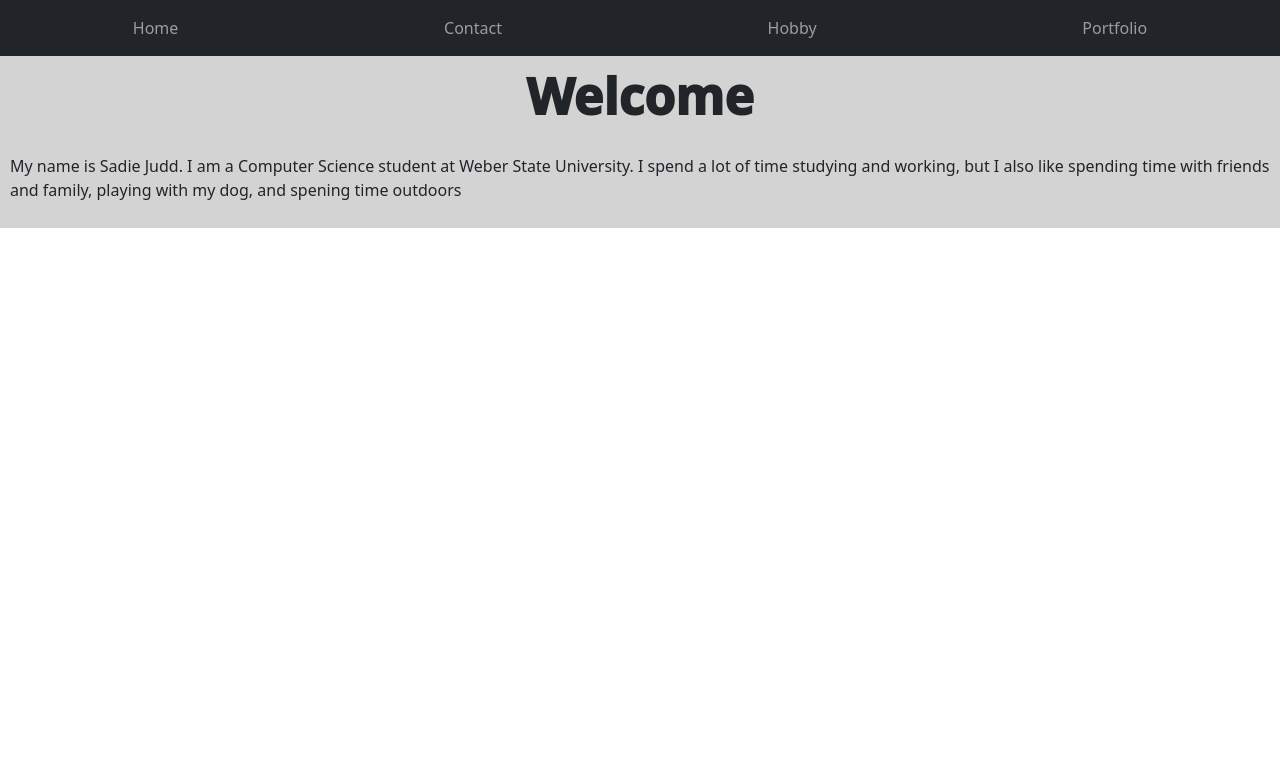
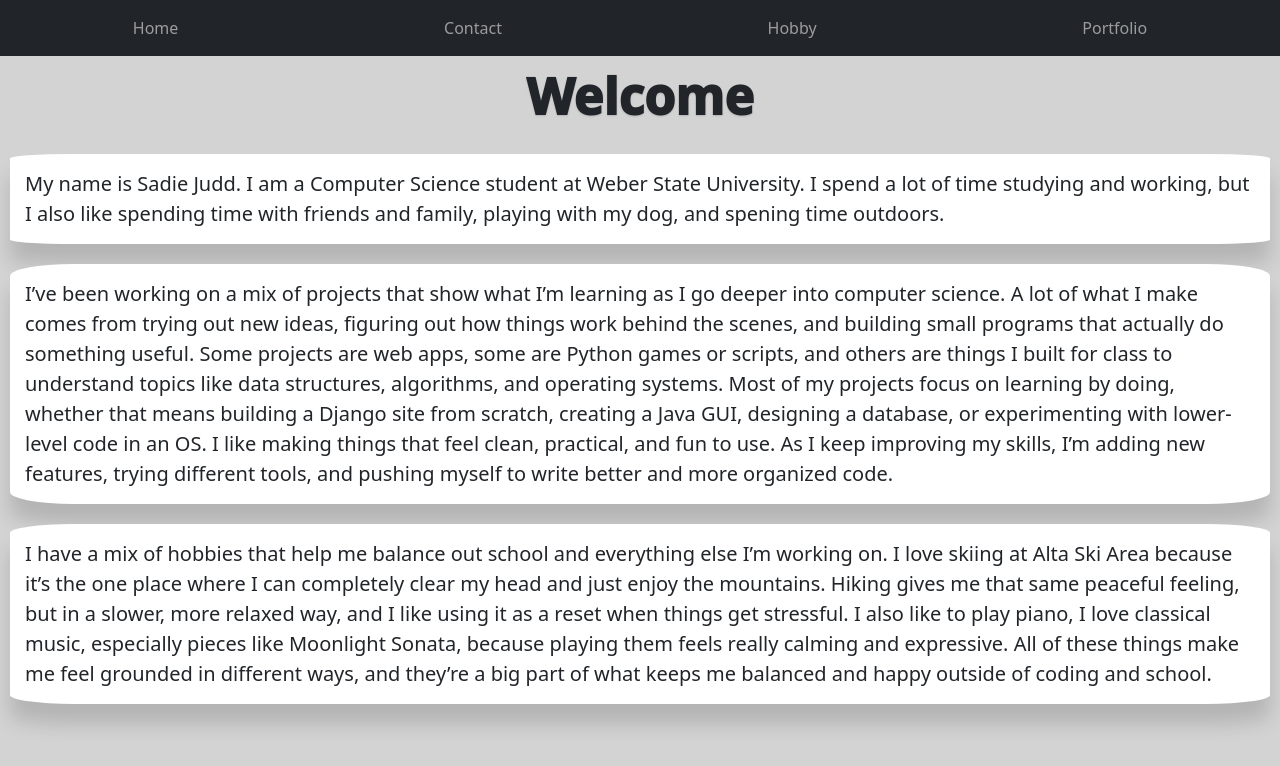
Before and after one commit to sadiejudd/Blog, a Django app: page /home/ in a window 1280 px wide. Shown: the top 766 px of the page. Run offline with Django 5.2, Linux system fonts and the light colour scheme.

Commit message:
added stying and templates to the site

```diff
--- a/PersonalBlog/PortfolioDatabase/models.py
+++ b/PersonalBlog/PortfolioDatabase/models.py
@@ -14,6 +14,7 @@ class Hobby(models.Model):
 class Portfolio(models.Model):
     port_name = models.CharField()
     port_desc = models.TextField()
+    port_image = models.CharField(max_length = 500, default = "https://img.freepik.com/free-vector/speech-bubble-with-interrogation-sign-cloud-isolated-icon_18591-83281.jpg?semt=ais_user_personalization&w=740&q=80")
 
     def __str__(self):
         return self.port_name
--- a/PersonalBlog/PortfolioDatabase/static/PortfolioDatabase/style.css
+++ b/PersonalBlog/PortfolioDatabase/static/PortfolioDatabase/style.css
@@ -1,6 +1,10 @@
 .body-content{
     padding: 10px;
-    background-color: lightgray;
+
+}
+
+html, body{
+    background-color: lightgray !important;
 }
 
 h2{
@@ -8,8 +12,26 @@ h2{
     font-weight: 1000;
     font-size: 50px;
     padding-bottom: 20px;
+    text-shadow: 0 1px 2px rgba(0, 0, 0, 0.15);
 }
+
 
 h3{
     text-align: center;
 }
+
+p{
+    font-size: 20px;
+    padding: 15px;
+}
+.p-home{
+     background-color: white;
+     padding: 15px;
+     box-shadow: 0 20px 20px rgba(0,0,0,0.15);
+     border-radius: 5%;
+     margin-bottom: 20px;
+}
+
+img{
+   box-shadow: 0 20px 20px rgba(0,0,0,0.15);
+}
--- a/PersonalBlog/PortfolioDatabase/templates/PortfolioDatabase/base.html
+++ b/PersonalBlog/PortfolioDatabase/templates/PortfolioDatabase/base.html
@@ -15,12 +15,12 @@
         <li class = "nav-item">
         <a class = "nav-link" href = "{% url 'portfoliodatabase:home' %}">Home</a>
         </li>
-        <a class = "nav-link" href = "#">Contact</a>
+        <a class = "nav-link" href = "{% url 'portfoliodatabase:contact' %}">Contact</a>
         <li class = "nav-item">
-        <a class = "nav-link" href = "#">Hobby</a>
+        <a class = "nav-link" href = "{% url 'portfoliodatabase:hobbies' %}">Hobby</a>
         </li>
         <li class = "nav-item">
-        <a class = "nav-link" href = "#">Portfolio</a>
+        <a class = "nav-link" href = "{% url 'portfoliodatabase:portfolio' %}">Portfolio</a>
         </li>
         </ul>
 
--- a/PersonalBlog/PortfolioDatabase/templates/PortfolioDatabase/hobby_details.html
+++ b/PersonalBlog/PortfolioDatabase/templates/PortfolioDatabase/hobby_details.html
@@ -2,7 +2,7 @@
 
 {% block body %}
 <div class = "d-flex align-items-start gap-3 my-4">
-<img src = "{{hobby.hobby_image}}" class = "img-thumbnail" style = "width: 200px;">
+<img src = "{{hobby.hobby_image}}" class = "img-thumbnail" style = "width: 500px;">
 <div>
 <h2>{{hobby.hobby_name}}</h2>
 <p>{{hobby.hobby_desc}}</p>
--- a/PersonalBlog/PortfolioDatabase/templates/PortfolioDatabase/index.html
+++ b/PersonalBlog/PortfolioDatabase/templates/PortfolioDatabase/index.html
@@ -2,9 +2,13 @@
 
 {% block body %}
 <h2>Welcome</h2>
-<p>
+<p class ="p-home">
     My name is Sadie Judd. I am a Computer Science student at Weber State University.
     I spend a lot of time studying and working, but I also like spending time with friends and family,
-    playing with my dog, and spening time outdoors
+    playing with my dog, and spening time outdoors.
 </p>
+<p class = "p-home">I’ve been working on a mix of projects that show what I’m learning as I go deeper into computer science. A lot of what I make comes from trying out new ideas, figuring out how things work behind the scenes, and building small programs that actually do something useful. Some projects are web apps, some are Python games or scripts, and others are things I built for class to understand topics like data structures, algorithms, and operating systems.
+
+Most of my projects focus on learning by doing, whether that means building a Django site from scratch, creating a Java GUI, designing a database, or experimenting with lower-level code in an OS. I like making things that feel clean, practical, and fun to use. As I keep improving my skills, I’m adding new features, trying different tools, and pushing myself to write better and more organized code.</p>
+<p class = "p-home">I have a mix of hobbies that help me balance out school and everything else I’m working on. I love skiing at Alta Ski Area because it’s the one place where I can completely clear my head and just enjoy the mountains. Hiking gives me that same peaceful feeling, but in a slower, more relaxed way, and I like using it as a reset when things get stressful. I also like to play piano, I love classical music, especially pieces like Moonlight Sonata, because playing them feels really calming and expressive. All of these things make me feel grounded in different ways, and they’re a big part of what keeps me balanced and happy outside of coding and school.</p>
 {% endblock %}
--- a/PersonalBlog/PortfolioDatabase/urls.py
+++ b/PersonalBlog/PortfolioDatabase/urls.py
@@ -6,9 +6,10 @@ app_name = "portfoliodatabase"
 
 urlpatterns = [
     path('home/',views.home, name = "home"),
-    path('hobbies/', views.hobbies),
-    path('portfolio/', views.portfolio),
-    path('contact/', views.contact),
+    path('hobbies/', views.hobbies, name = "hobbies"),
+    path('portfolio/', views.portfolio, name = "portfolio"),
+    path('contact/', views.contact, name = "contact"),
     path('hobbies/<int:id>/', views.hobby_details, name = 'HobbyDetails'),
+    path('portfolio/<int:id>/', views.port_details, name ='PortDetails'),
 
 ]
--- a/PersonalBlog/PortfolioDatabase/views.py
+++ b/PersonalBlog/PortfolioDatabase/views.py
@@ -24,14 +24,16 @@ def hobbies(request):
 
 
 def portfolio(request):
-    portfolio = Portfolio.objects.all()
-    output = ""
-    for port in portfolio:
-        output += f"{port.port_name}: {port.port_desc}<br></br>"
-    return HttpResponse(output)
+   portfolio = Portfolio.objects.all()
+   template = loader.get_template('PortfolioDatabase/portfolio.html')
+   context = {
+       'portfolio': portfolio
+   }
+   return HttpResponse(template.render(context, request))
 
 def contact(request):
-    return HttpResponse("Student Email: sadiejudd@mail.weber.edu")
+    template = loader.get_template('PortfolioDatabase/contact.html')
+    return HttpResponse(template.render({}, request))
 
 def hobby_details(request, id):
     hobby = get_object_or_404(Hobby, id = id)
@@ -40,3 +42,11 @@ def hobby_details(request, id):
         "hobby": hobby
     }
     return HttpResponse(template.render(context, request))
+
+def port_details(request, id):
+    portfolio = get_object_or_404(Portfolio, id = id)
+    template = loader.get_template('PortfolioDatabase/port_details.html')
+    context = {
+        'portfolio': portfolio
+    }
+    return HttpResponse(template.render(context, request))
```
Also changed, not shown: PersonalBlog/PortfolioDatabase/templates/PortfolioDatabase/contact.html (+23 -0 lines), PersonalBlog/PortfolioDatabase/templates/PortfolioDatabase/port_details.html (added, +12 -0 lines), PersonalBlog/PortfolioDatabase/templates/PortfolioDatabase/portfolio.html (+22 -0 lines), PersonalBlog/PortfolioDatabase/migrations/0003_portfolio_port_image.py (added), PersonalBlog/db.sqlite3.
